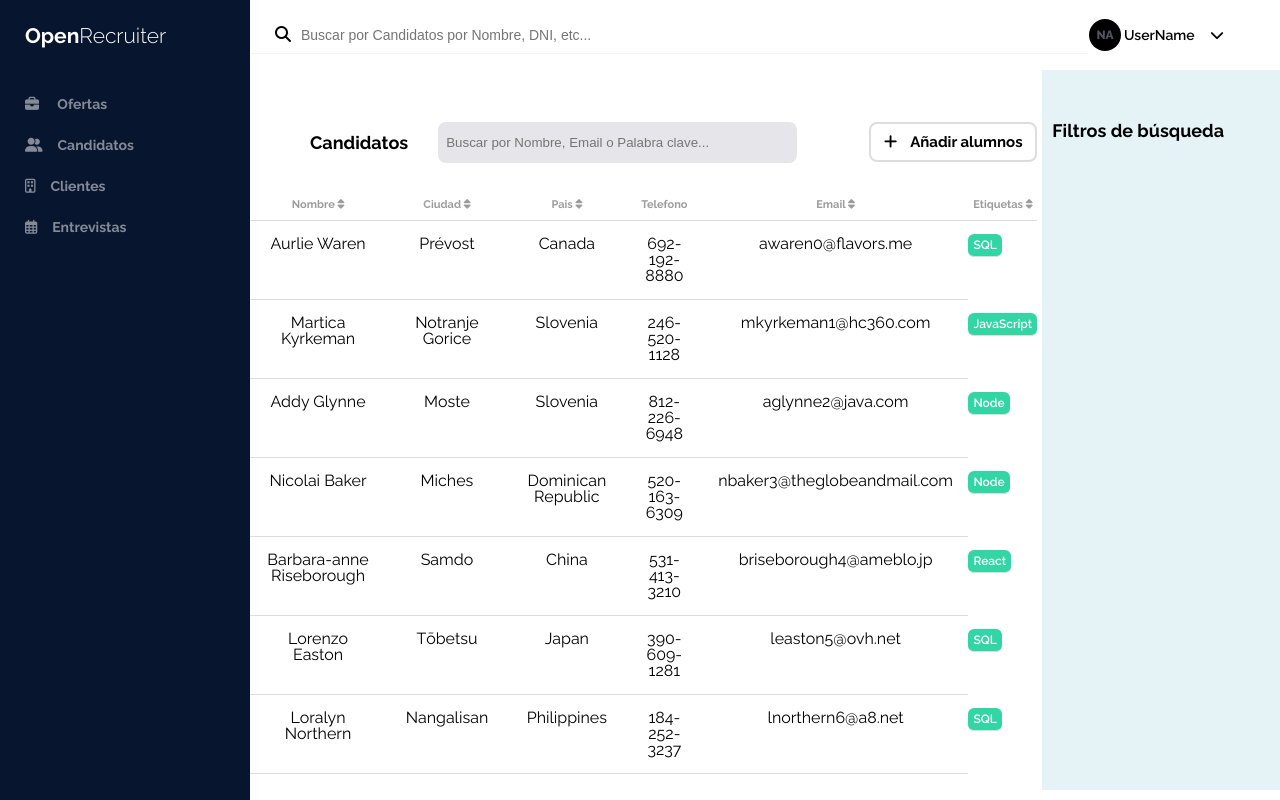
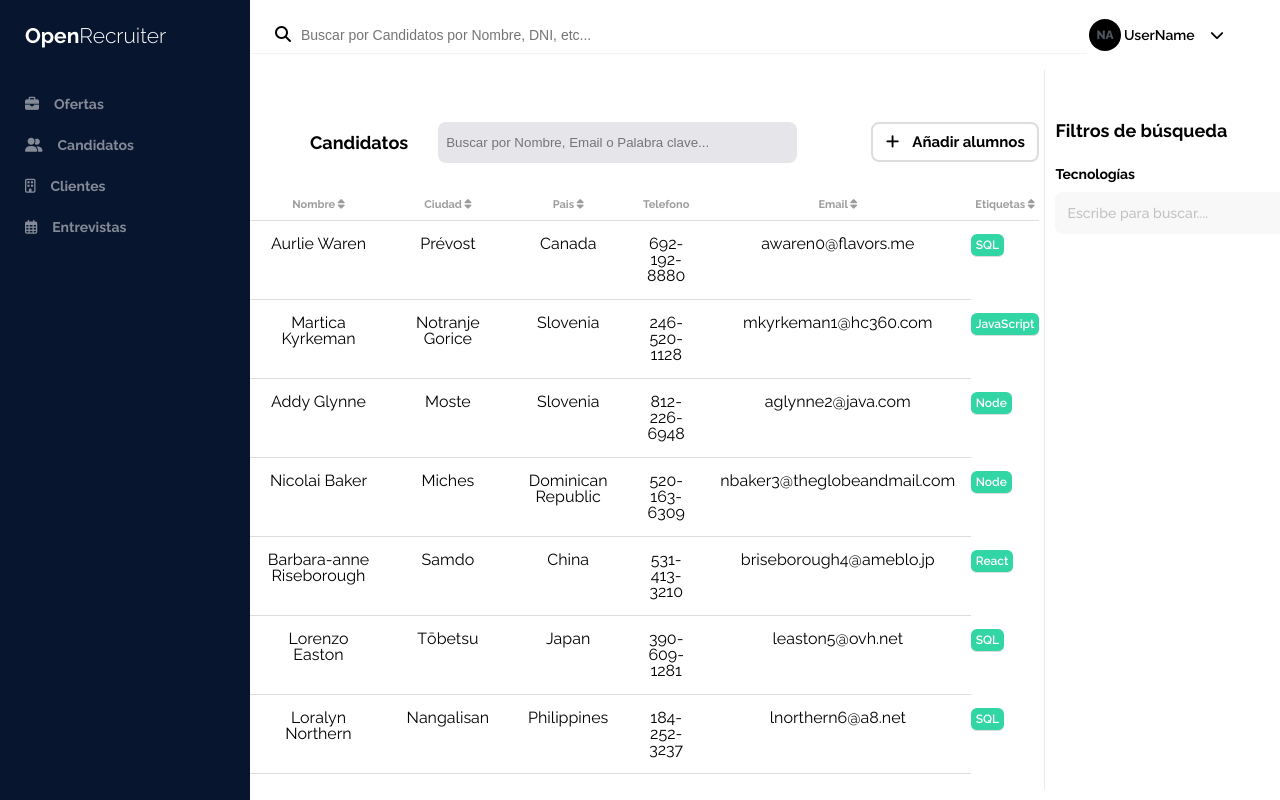
Before and after one commit to aristicocruze/OB-FC-SPRINT3-AMPLIADO, a React (Create React App) app: page / in a window 1280 px wide. Shown: the top 800 px of the page. Built offline with nearby package versions, Linux system fonts and the light colour scheme.

Commit message:
Add technologies filter input

```diff
--- a/public/index.html
+++ b/public/index.html
@@ -16,6 +16,12 @@
     <link rel="manifest" href="%PUBLIC_URL%/manifest.json" />
     <script src="https://kit.fontawesome.com/fffadc0401.js" crossorigin="anonymous"></script>
     <title>Login</title>
+    <style>
+      .link{
+        text-decoration: none;
+        color: inherit;
+      }
+      </style>
   </head>
   <body>
     <noscript>You need to enable JavaScript to run this app.</noscript>
--- a/src/components/sideFilter/SideFilter.jsx
+++ b/src/components/sideFilter/SideFilter.jsx
@@ -7,6 +7,18 @@ function SideFilter() {
         <h1>Filtros de búsqueda</h1>
         <i class="far fa-trash-alt"></i>
       </div>
+      <div className="filter-technologies">
+        <h1>Tecnologías</h1>
+        <div className="technologies-input">
+          <input
+            type="text"
+            name=""
+            id=""
+            placeholder="Escribe para buscar...."
+          />
+          <i class="fas fa-chevron-down"></i>
+        </div>
+      </div>
     </div>
   );
 }
--- a/src/components/sideFilter/sideFilter.css
+++ b/src/components/sideFilter/sideFilter.css
@@ -1,17 +1,19 @@
 .filter-wrapper {
   z-index: 10;
-  background-color: rgba(173, 216, 230, 0.315);
+  border-left: 1px solid rgba(211, 211, 211, 0.472);
   height: 90vh;
   width: 330px;
   text-align: left;
+  padding-left: 10px;
 }
+
+/*title */
 
 .filter-title {
   display: flex;
   align-items: center;
   justify-content: space-between;
   padding-top: 50px;
-  padding-left: 10px;
 }
 
 .filter-title > h1 {
@@ -28,3 +30,61 @@
   padding-right: 20px;
   color: #32d4a4;
 }
+
+/* Technologies */
+
+.filter-technologies {
+  display: flex;
+  flex-direction: column;
+  position: relative;
+}
+
+.filter-technologies > h1 {
+  font-family: "Raleway";
+  font-size: 14px;
+  font-style: normal;
+  font-weight: 700;
+  line-height: 16px;
+  letter-spacing: -0.01em;
+  text-align: left;
+  margin: 25px 0 10px 0;
+}
+
+.technologies-input {
+  position: relative;
+  display: flex;
+  align-items: center;
+}
+
+.technologies-input > input {
+  height: 40px;
+  width: 270px;
+  left: 0px;
+  top: 28px;
+  border-radius: 8px;
+  padding: 12px, 15px, 12px, 15px;
+  border-style: none;
+  background-color: #f8f8f9;
+  display: inline-block;
+}
+
+.technologies-input > input::placeholder {
+  color: rgb(194, 192, 192);
+  font-family: "Raleway";
+  font-size: 14px;
+  font-style: normal;
+  font-weight: 500;
+  line-height: 22px;
+  letter-spacing: 0.005em;
+  text-align: left;
+  padding-left: 10px;
+}
+
+/*Down arrow icon in technologies input*/
+.filter-technologies i {
+  position: absolute;
+  right: 0;
+  margin-right: 50px;
+  color: rgb(124, 123, 123);
+  font-size: 13px;
+}
--- a/src/components/sideNavBar/SideNavBar.jsx
+++ b/src/components/sideNavBar/SideNavBar.jsx
@@ -4,17 +4,40 @@ function SideNavBar() {
   return (
     <div className="sideNavBar">
       <div className="sideNavBar-title">
-                <p><h1>Open</h1>Recruiter</p>
+        <p>
+          <h1>Open</h1>Recruiter
+        </p>
       </div>
 
       <div className="sideNavBar-menu">
-                <h1><i class="fas fa-briefcase"></i> Ofertas</h1>
-                <h1><i class="fas fa-user-friends"></i>Candidatos</h1>
-                <h1><i class="far fa-building"></i>Clientes</h1>
-                <h1><i class="far fa-calendar-alt"></i>Entrevistas</h1>
+        <h1>
+          <i class="fas fa-briefcase"></i>
+          <a href="/Ofertas" className="link">
+            Ofertas
+          </a>
+        </h1>
+
+        <h1>
+          <i class="fas fa-user-friends"></i>
+          <a href="/Candidatos" className="link">
+            Candidatos
+          </a>
+        </h1>
+        <h1>
+          <i class="far fa-building"></i>
+          <a href="/Clientes" className="link">
+            Clientes
+          </a>
+        </h1>
+        <h1>
+          <i class="far fa-calendar-alt"></i>
+          <a href="/Entrevistas" className="link">
+            Entrevistas
+          </a>
+        </h1>
       </div>
     </div>
-    )
+  );
 }
 
-export default SideNavBar
+export default SideNavBar;
```
Lines whose indentation alone changed are shown as unchanged.
